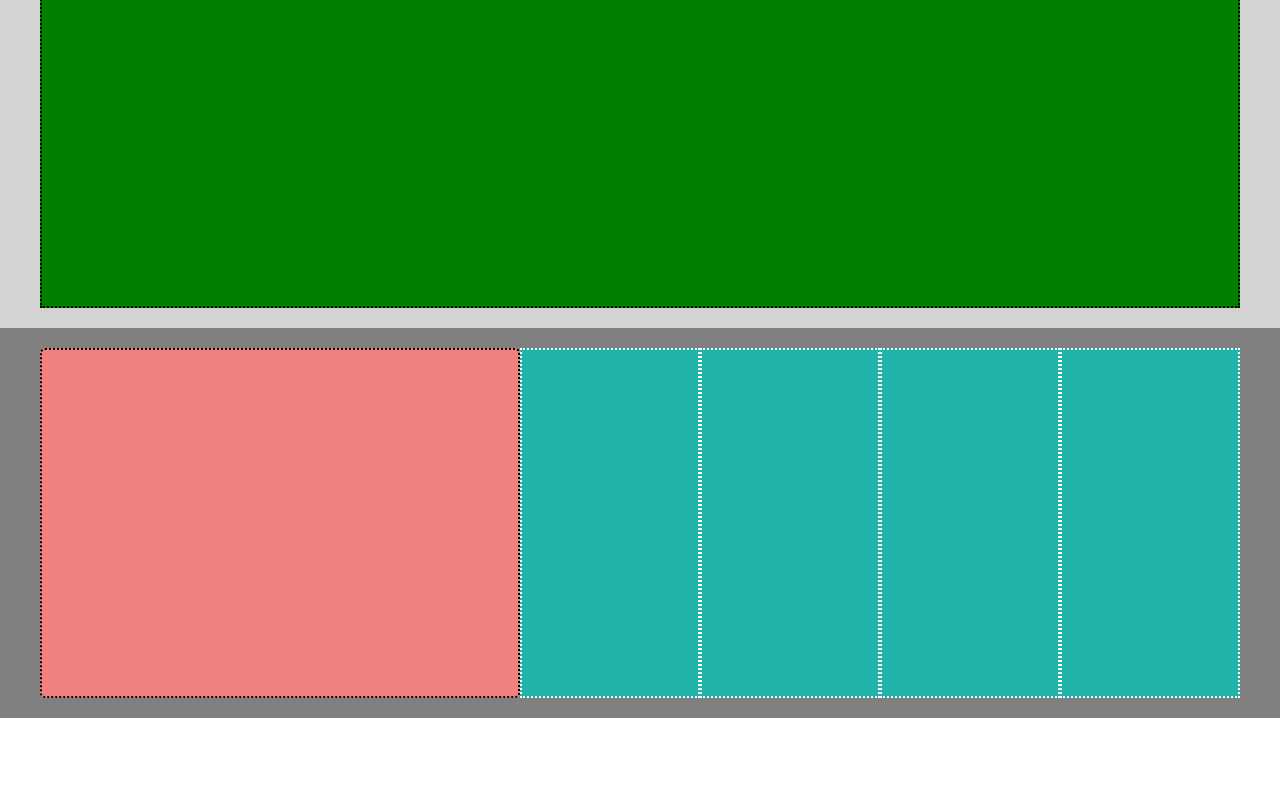
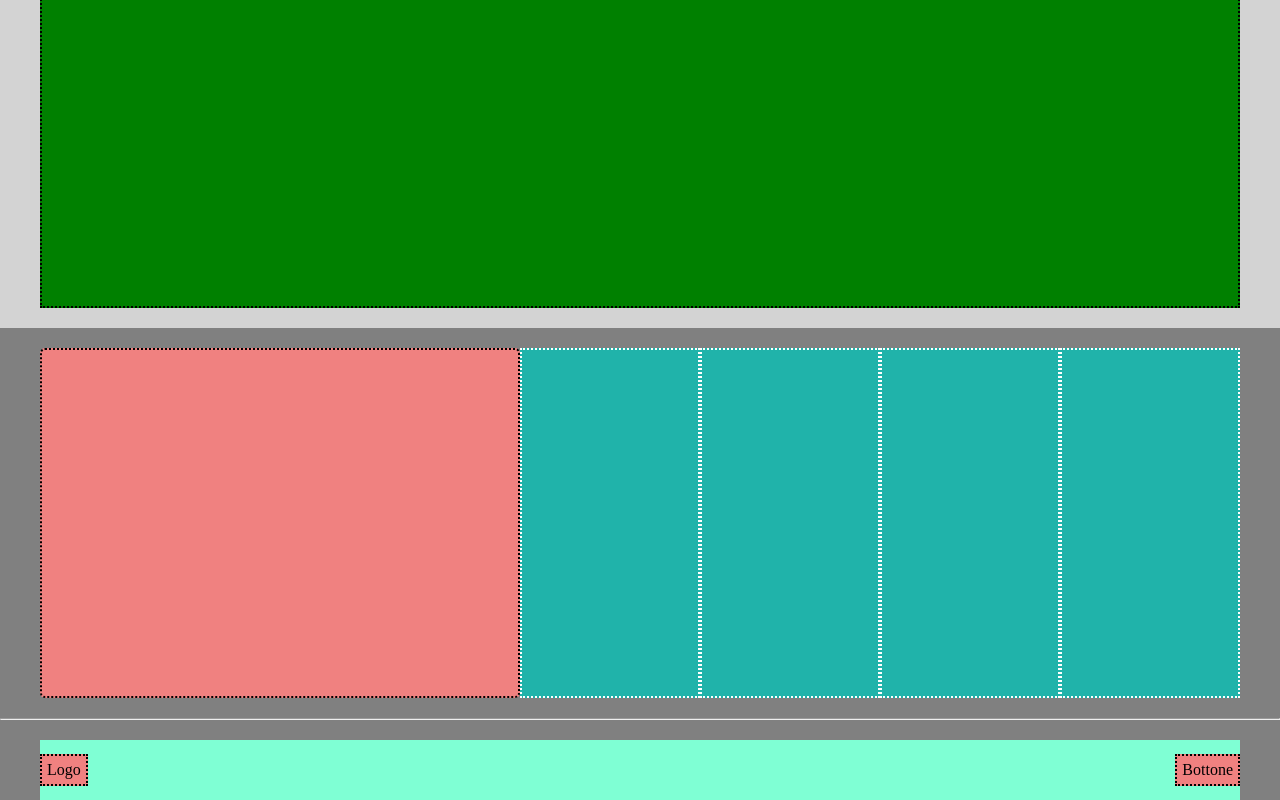
Before and after one commit to fabioferrari00/htmlcss-struttura-discord, a plain HTML site: page index.html in a window 1280 px wide. Shown: the part 2492-3292 px from the top of the page. Before the commit the page ends 3210 px from the top, so only its background shows below. Drawn offline with Linux system fonts and the light colour scheme.

Commit message:
[end] fine esercizio

```diff
--- a/css/style.css
+++ b/css/style.css
@@ -9,6 +9,8 @@ header {
   background-color: lightblue;
 }
 
+
+
 .container {
   max-width: 1200px;
   display: flex;
@@ -19,6 +21,13 @@ header {
   max-width: 900px;
   display: flex;
   margin: 0 auto;
+}
+
+.container-short {
+  max-width: 1200px;
+  display: flex;
+  margin: 0 auto;
+  height: 80px;
 }
 
 .container-square {
@@ -35,6 +44,10 @@ header {
 
 .col-60 {
   width: 60%;
+}
+
+.col-100-foot {
+  width: 100%;
 }
 
 .col-100,
@@ -128,6 +141,10 @@ header {
   padding: 20px 0;
 }
 
+.center-items {
+  padding: 5px 5px;
+}
+
 .border-dotted {
   border: 2px;
   border-style: dotted;
@@ -140,3 +157,11 @@ header {
 .col-15.border-dotted {
   border: 2px white dotted;
 }
+
+.col-100-foot.bg-aquamarin {
+  display: flex;
+  align-items: center;
+  justify-content: space-between;
+  height: 60px;
+  text-transform: capitalize;
+}
--- a/index.html
+++ b/index.html
@@ -57,6 +57,17 @@
         <div class="col-15 bg-marin border-dotted"></div>
       </div>
     </div>
+    <hr>
+    <footer>
+      <div class="bg-gray">
+        <div class="container-short py-20">
+          <div class="col-100-foot bg-aquamarin">
+            <p class="bg-dark-pink center-items border-dotted">logo</p>
+            <p class="bg-dark-pink center-items border-dotted">bottone</p>
+          </div>
+        </div>
+      </div>
+    </footer>
   </main>
 </body>
 
```
